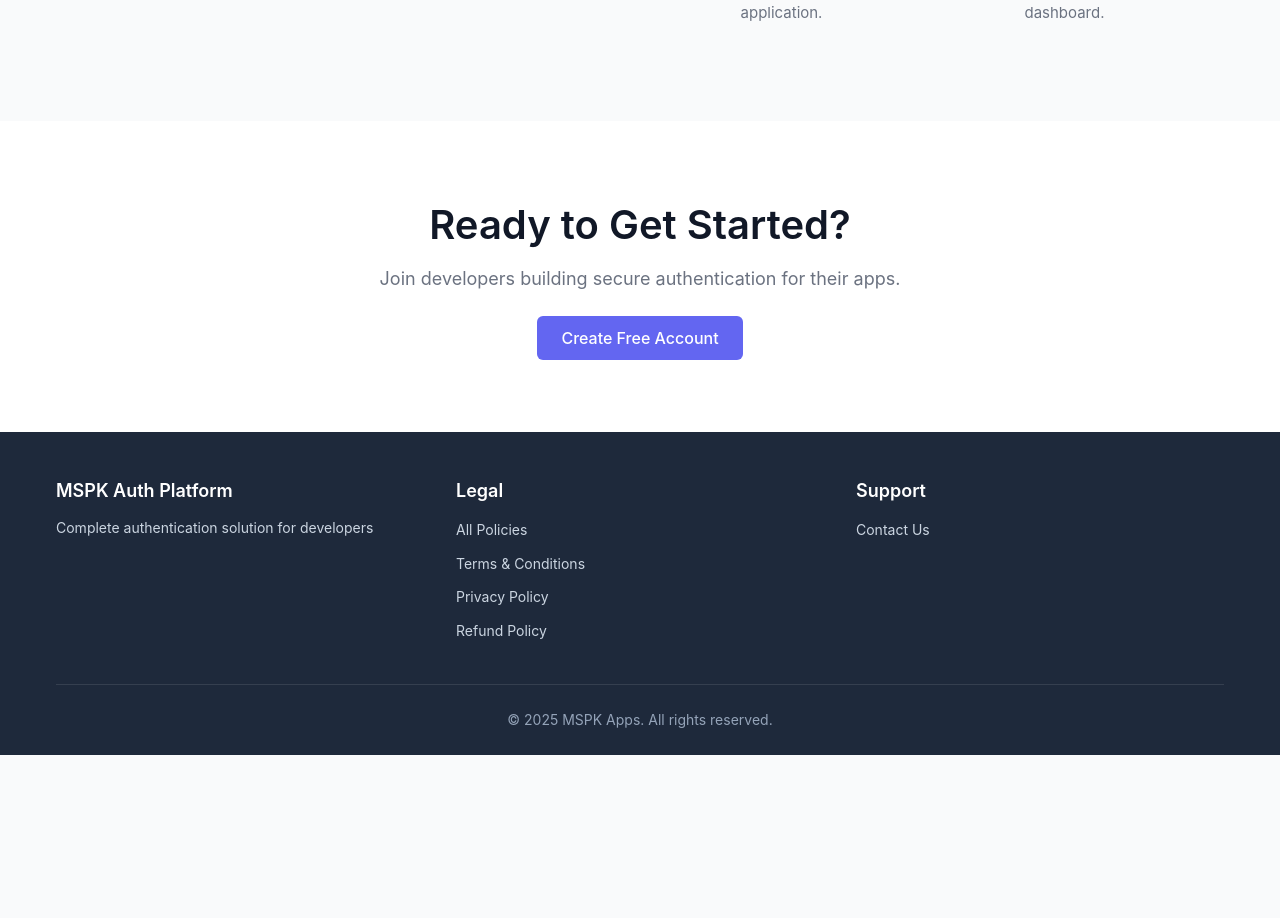
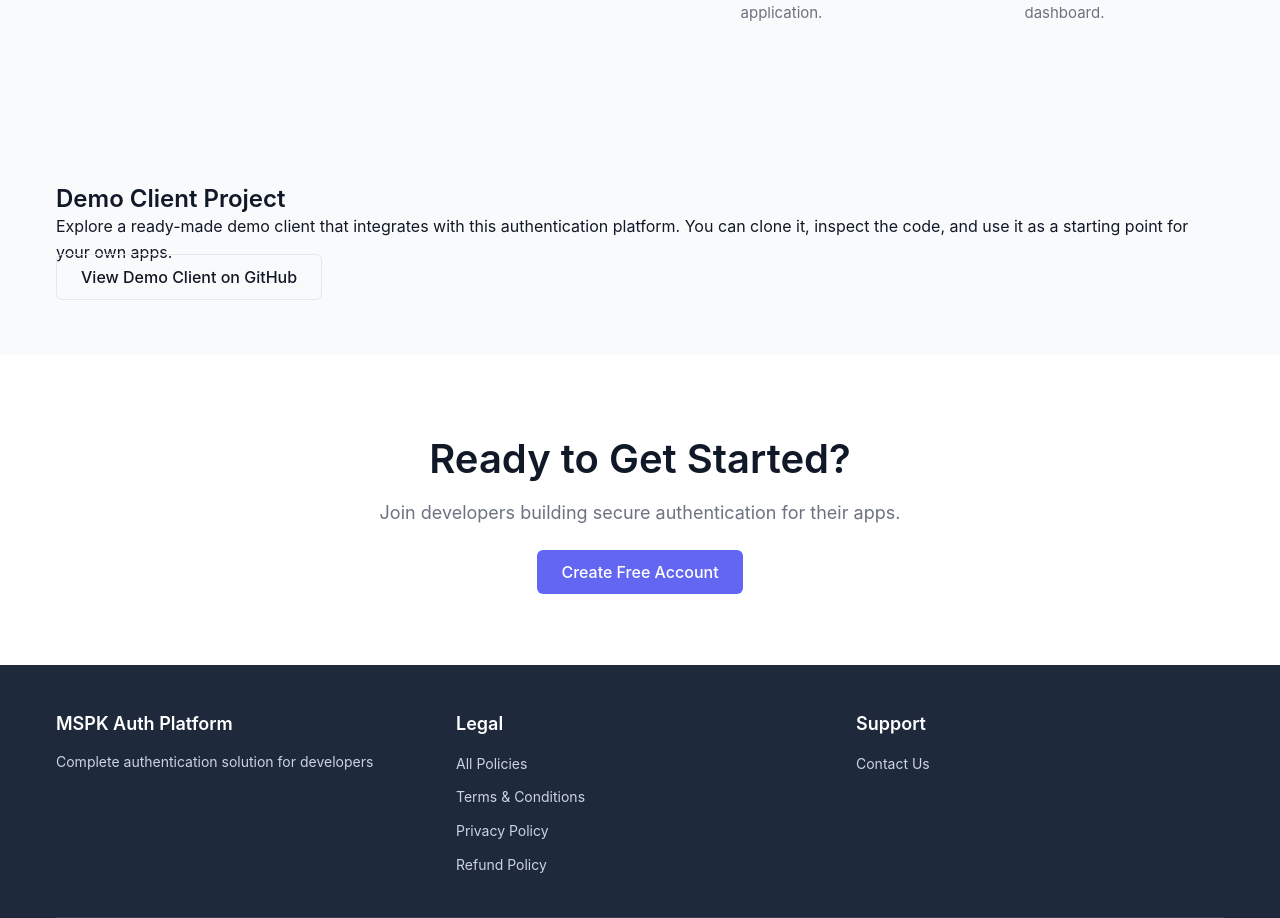
Before and after one commit to mspk5196/AuthServer, a React (Vite) app in the folder developerWeb/authServerWeb/: page / in a window 1280 px wide. Shown: the part 1727-2645 px from the top of the page. Before the commit the page ends 2482 px from the top, so only its background shows below. Built offline with nearby package versions, Linux system fonts and the light colour scheme.

Commit message:
added demo git repo

```diff
--- a/developerWeb/authServerWeb/src/pages/Dashboard/index.jsx
+++ b/developerWeb/authServerWeb/src/pages/Dashboard/index.jsx
@@ -121,6 +121,22 @@ const Dashboard = () => {
             </p>
           </div>
 
+          <div className="demo-project-card" style={{ marginTop: '1.5rem', padding: '1rem', borderRadius: '0.5rem', border: '1px solid #e5e7eb', backgroundColor: '#f9fafb' }}>
+            <h3 style={{ marginBottom: '0.5rem' }}>Demo Client Project</h3>
+            <p style={{ marginBottom: '0.75rem', fontSize: '0.9rem', color: '#4b5563' }}>
+              Try our open-source demo client that already integrates with this
+              authentication platform. Use it as a reference or starter for your own apps.
+            </p>
+            <a
+              href="https://github.com/MSPK-APPS/auth-client-demo.git"
+              target="_blank"
+              rel="noopener noreferrer"
+              className="btn btn-outline btn-small"
+            >
+              View Demo Client on GitHub
+            </a>
+          </div>
+
           {cpanelError && (
             <div className="alert alert-error">
               {cpanelError}
--- a/developerWeb/authServerWeb/src/pages/Home/index.jsx
+++ b/developerWeb/authServerWeb/src/pages/Home/index.jsx
@@ -148,6 +148,25 @@ const Home = () => {
         </div>
       </section>
 
+      <section className="demo-project">
+        <div className="container">
+          <h2>Demo Client Project</h2>
+          <p>
+            Explore a ready-made demo client that integrates with this authentication
+            platform. You can clone it, inspect the code, and use it as a starting
+            point for your own apps.
+          </p>
+          <a
+            href="https://github.com/MSPK-APPS/auth-client-demo.git"
+            target="_blank"
+            rel="noopener noreferrer"
+            className="btn btn-outline btn-lg"
+          >
+            View Demo Client on GitHub
+          </a>
+        </div>
+      </section>
+
       <section className="cta">
         <div className="container">
           <h2>Ready to Get Started?</h2>
```
